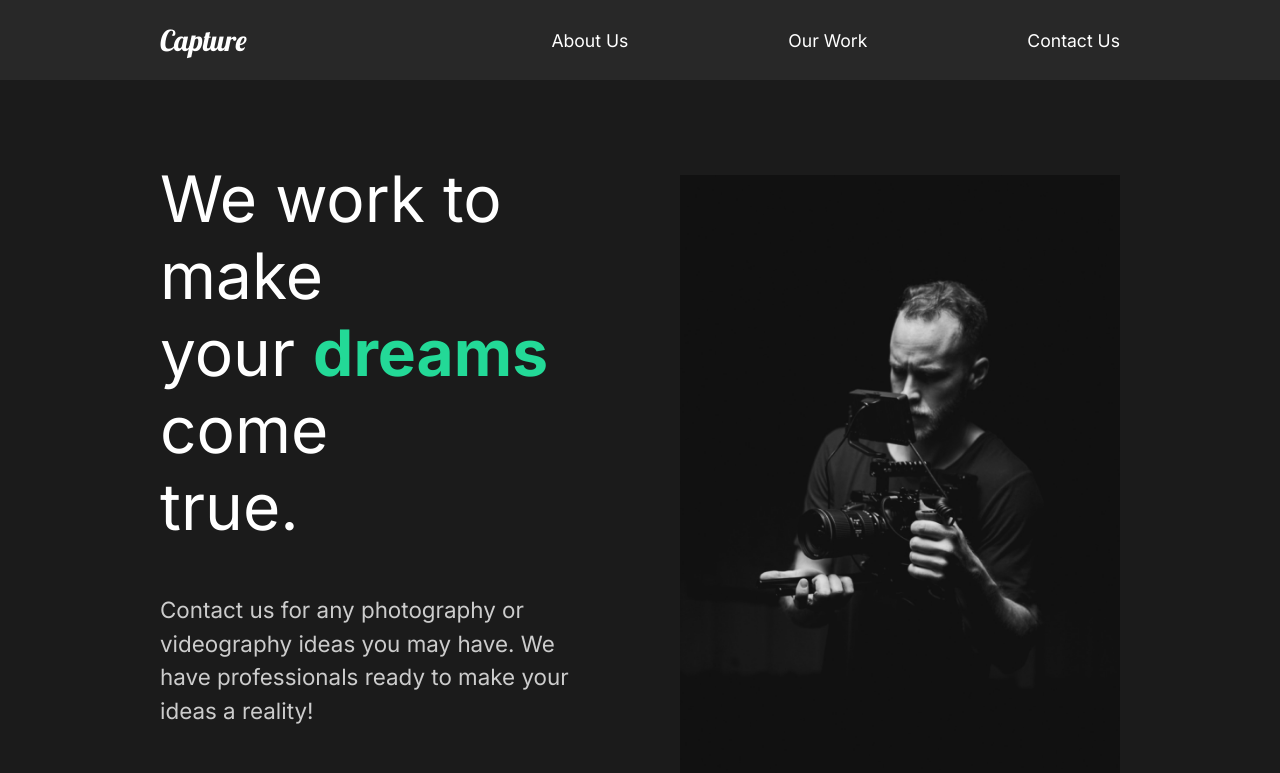
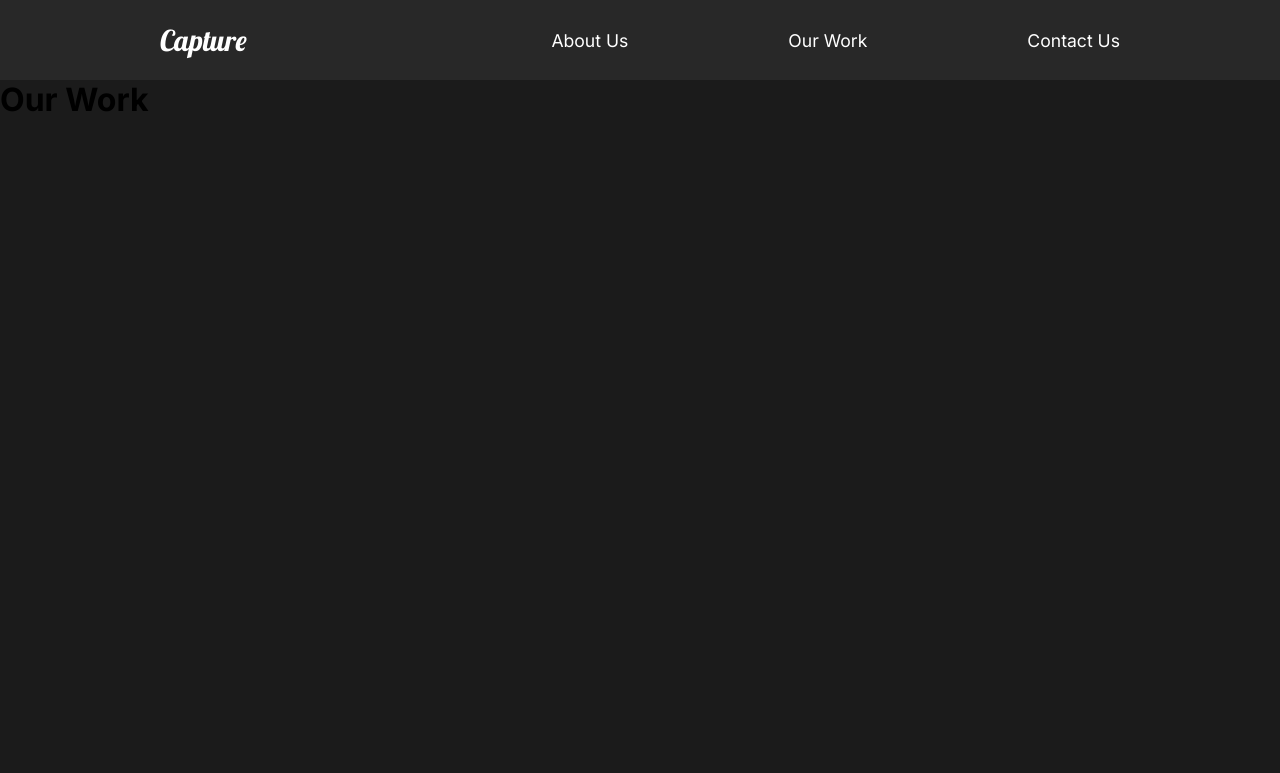
Before and after one commit to nikhilpatel87/InMotoApp, a React (Create React App) app in the folder capture/: page /work in a window 1280 px wide. Shown: the top 773 px of the page. Built offline with nearby package versions, Linux system fonts and the light colour scheme.

Commit message:
7. Added react router dom

```diff
--- a/capture/src/App.js
+++ b/capture/src/App.js
@@ -3,16 +3,31 @@
 import GlobalStyle from './components/GlobalStyle';
 //Import Pages
 import AboutUs from './pages/AboutUs';
+import OurWork from './pages/OurWork';
+import ContactUs from './pages/ContactUs';
 import Nav from './components/Nav';
+//Router
+import { Switch, Route } from 'react-router-dom';
 
 function App() {
 	return (
 		<div className='App'>
 			<GlobalStyle />
 			<Nav />
-			<AboutUs />
+			<Switch>
+				<Route path='/' exact>
+					<AboutUs />
+				</Route>
+
+				<Route path='/work'>
+					<OurWork />
+				</Route>
+
+				<Route path='/contact'>
+					<ContactUs />
+				</Route>
+			</Switch>
 		</div>
 	);
 }
-
 export default App;
--- a/capture/src/components/Nav.js
+++ b/capture/src/components/Nav.js
@@ -1,23 +1,24 @@
 import React from 'react';
 import styled from 'styled-components';
+import { Link } from 'react-router-dom';
 
 const Nav = () => {
 	return (
 		<StyledNav>
 			<h1>
-				<a id='logo' href='#'>
+				<Link id='logo' to='/'>
 					Capture
-				</a>
+				</Link>
 			</h1>
 			<ul>
 				<li>
-					<a href='#'>About Us</a>
+					<Link to='/'>About Us</Link>
 				</li>
 				<li>
-					<a href='#'>Our Work</a>
+					<Link to='/work'>Our Work</Link>
 				</li>
 				<li>
-					<a href='#'>Contact Us</a>
+					<Link to='/contact'>Contact Us</Link>
 				</li>
 			</ul>
 		</StyledNav>
@@ -37,6 +38,7 @@
 		color: white;
 		text-decoration: none;
 	}
+
 	ul {
 		display: flex;
 		list-style: none;
@@ -46,6 +48,9 @@
 		font-family: 'Lobster', cursive;
 		font-weight: lighter;
 	}
+	#logo:hover {
+		color: #23d997;
+	}
 	li {
 		padding-left: 10rem;
 		position: relative;
--- a/capture/src/index.js
+++ b/capture/src/index.js
@@ -2,12 +2,15 @@
 import ReactDOM from 'react-dom';
 import App from './App';
 import reportWebVitals from './reportWebVitals';
+import { BrowserRouter } from 'react-router-dom';
 
 ReactDOM.render(
-  <React.StrictMode>
-    <App />
-  </React.StrictMode>,
-  document.getElementById('root')
+	<React.StrictMode>
+		<BrowserRouter>
+			<App />
+		</BrowserRouter>
+	</React.StrictMode>,
+	document.getElementById('root')
 );
 
 // If you want to start measuring performance in your app, pass a function
--- /dev/null
+++ b/capture/src/pages/ContactUs.js
@@ -0,0 +1,11 @@
+import React from 'react';
+
+const ContactUs = () => {
+	return (
+		<div>
+			<h1>Our Contact Info</h1>
+		</div>
+	);
+};
+
+export default ContactUs;
--- /dev/null
+++ b/capture/src/pages/OurWork.js
@@ -0,0 +1,11 @@
+import React from 'react';
+
+const OurWork = () => {
+	return (
+		<div>
+			<h1>Our Work</h1>
+		</div>
+	);
+};
+
+export default OurWork;
```
Also changed, not shown: 1 other file (tests, documents, lock files or other folders).
